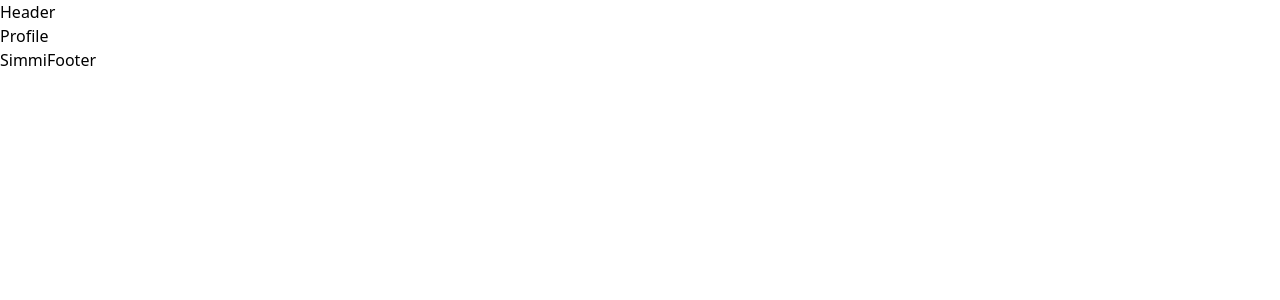
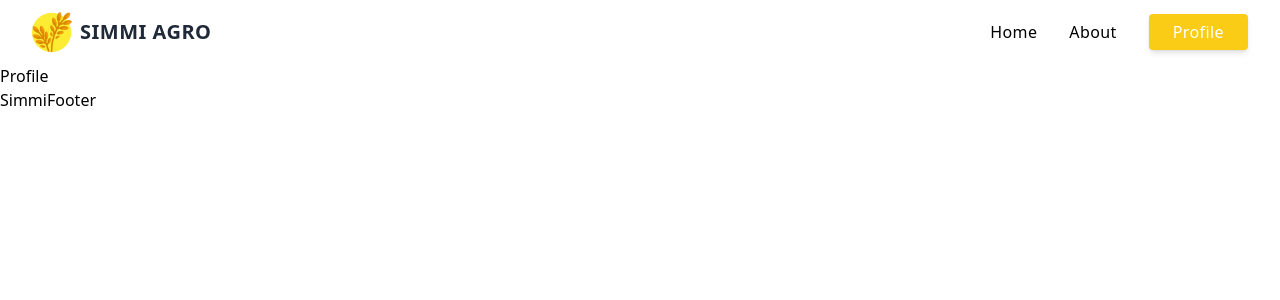
Before and after one commit to rubel-sh/simmi, a React (Vite) app: page /profile in a window 1280 px wide. Shown: the top 300 px of the page. Built offline with nearby package versions, Linux system fonts and the light colour scheme.

Commit message:
Header Added

```diff
--- a/src/globalStyles.css
+++ b/src/globalStyles.css
@@ -0,0 +1,3 @@
+.active {
+  color: rgb(202, 202, 54);
+}
--- a/src/pages/shared/SimmiHeader/SimmiHeader.jsx
+++ b/src/pages/shared/SimmiHeader/SimmiHeader.jsx
@@ -1,7 +1,154 @@
-import React from "react";
+import React, { useState } from "react";
+import { Link, NavLink } from "react-router-dom";
+import wheatIco from "../../../assets/wheat.png";
 
 const SimmiHeader = () => {
-  return <div>Header</div>;
+  const [isMenuOpen, setIsMenuOpen] = useState(false);
+
+  return (
+    <div className=" px-4 py-3 mx-auto sm:max-w-xl md:max-w-full lg:max-w-screen-xl md:px-24 lg:px-8">
+      <div className="relative flex items-center justify-between">
+        <NavLink
+          to="/"
+          aria-label="Company"
+          title="Company"
+          className="inline-flex items-center"
+        >
+          <img src={wheatIco} alt="" className="w-[40px]" />
+          <span className="ml-2 text-xl font-bold tracking-wide text-gray-800 uppercase">
+            SIMMI AGRO
+          </span>
+        </NavLink>
+        <ul className="flex items-center hidden space-x-8 lg:flex">
+          <li>
+            <NavLink
+              to="/"
+              aria-label="Our product"
+              title="Our product"
+              className=" font-medium tracking-wide  transition-colors duration-200 hover:text-deep-purple-accent-400"
+            >
+              Home
+            </NavLink>
+          </li>
+          <li>
+            <NavLink
+              to="/about"
+              aria-label="Our product"
+              title="Our product"
+              className="font-medium tracking-wide  transition-colors duration-200 hover:text-deep-purple-accent-400"
+            >
+              About
+            </NavLink>
+          </li>
+
+          <li>
+            <NavLink
+              to="/profile"
+              className="inline-flex items-center justify-center h-9 px-6 font-medium tracking-wide text-white transition duration-200 rounded shadow-md bg-yellow-400 hover:bg-yellow-700 focus:shadow-outline focus:outline-none"
+              aria-label="Sign up"
+              title="Sign up"
+            >
+              Profile
+            </NavLink>
+          </li>
+        </ul>
+        <div className="lg:hidden">
+          <button
+            aria-label="Open Menu"
+            title="Open Menu"
+            className="p-2 -mr-1 transition duration-200 rounded focus:outline-none focus:shadow-outline hover:bg-deep-purple-50 focus:bg-deep-purple-50"
+            onClick={() => setIsMenuOpen(true)}
+          >
+            <svg className="w-5 text-gray-600" viewBox="0 0 24 24">
+              <path
+                fill="currentColor"
+                d="M23,13H1c-0.6,0-1-0.4-1-1s0.4-1,1-1h22c0.6,0,1,0.4,1,1S23.6,13,23,13z"
+              />
+              <path
+                fill="currentColor"
+                d="M23,6H1C0.4,6,0,5.6,0,5s0.4-1,1-1h22c0.6,0,1,0.4,1,1S23.6,6,23,6z"
+              />
+              <path
+                fill="currentColor"
+                d="M23,20H1c-0.6,0-1-0.4-1-1s0.4-1,1-1h22c0.6,0,1,0.4,1,1S23.6,20,23,20z"
+              />
+            </svg>
+          </button>
+          {isMenuOpen && (
+            <div className="absolute top-0 left-0 w-full">
+              <div className="p-5 bg-white border rounded shadow-sm">
+                <div className="flex items-center justify-between mb-4">
+                  <div>
+                    <NavLink
+                      to="/"
+                      aria-label="Company"
+                      title="Company"
+                      className="inline-flex items-center"
+                    >
+                      <img src={wheatIco} alt="" className="w-[40px]" />
+                      <span className="ml-2 text-xl font-bold tracking-wide text-gray-800 uppercase">
+                        SIMMI AGRO
+                      </span>
+                    </NavLink>
+                  </div>
+                  <div>
+                    <button
+                      aria-label="Close Menu"
+                      title="Close Menu"
+                      className="p-2 -mt-2 -mr-2 transition duration-200 rounded hover:bg-gray-200 focus:bg-gray-200 focus:outline-none focus:shadow-outline"
+                      onClick={() => setIsMenuOpen(false)}
+                    >
+                      <svg className="w-5 text-gray-600" viewBox="0 0 24 24">
+                        <path
+                          fill="currentColor"
+                          d="M19.7,4.3c-0.4-0.4-1-0.4-1.4,0L12,10.6L5.7,4.3c-0.4-0.4-1-0.4-1.4,0s-0.4,1,0,1.4l6.3,6.3l-6.3,6.3 c-0.4,0.4-0.4,1,0,1.4C4.5,19.9,4.7,20,5,20s0.5-0.1,0.7-0.3l6.3-6.3l6.3,6.3c0.2,0.2,0.5,0.3,0.7,0.3s0.5-0.1,0.7-0.3 c0.4-0.4,0.4-1,0-1.4L13.4,12l6.3-6.3C20.1,5.3,20.1,4.7,19.7,4.3z"
+                        />
+                      </svg>
+                    </button>
+                  </div>
+                </div>
+                <nav>
+                  <ul className="space-y-4">
+                    <li>
+                      <NavLink
+                        to="/"
+                        aria-label="Our product"
+                        title="Our product"
+                        className="text-slate-800 font-medium tracking-wide  transition-colors duration-200 hover:text-yellow-400"
+                      >
+                        Home
+                      </NavLink>
+                    </li>
+                    <li>
+                      <NavLink
+                        to="/"
+                        aria-label="Our product"
+                        title="Our product"
+                        className="text-slate-800 font-medium tracking-wide  transition-colors duration-200 hover:text-yellow-400"
+                      >
+                        About
+                      </NavLink>
+                    </li>
+
+                    <li>
+                      <NavLink
+                        to="/profile"
+                        className="inline-flex items-center justify-center w-full h-12 px-6 font-medium tracking-wide text-white transition duration-200 rounded shadow-md bg-yellow-400 hover:bg-yellow-700 focus:shadow-outline focus:outline-none"
+                        aria-label="Sign up"
+                        title="Sign up"
+                      >
+                        Profile
+                      </NavLink>
+                    </li>
+                  </ul>
+                </nav>
+              </div>
+            </div>
+          )}
+        </div>
+      </div>
+    </div>
+  );
 };
 
 export default SimmiHeader;
```
Also changed, not shown: src/assets/wheat.png (added).
